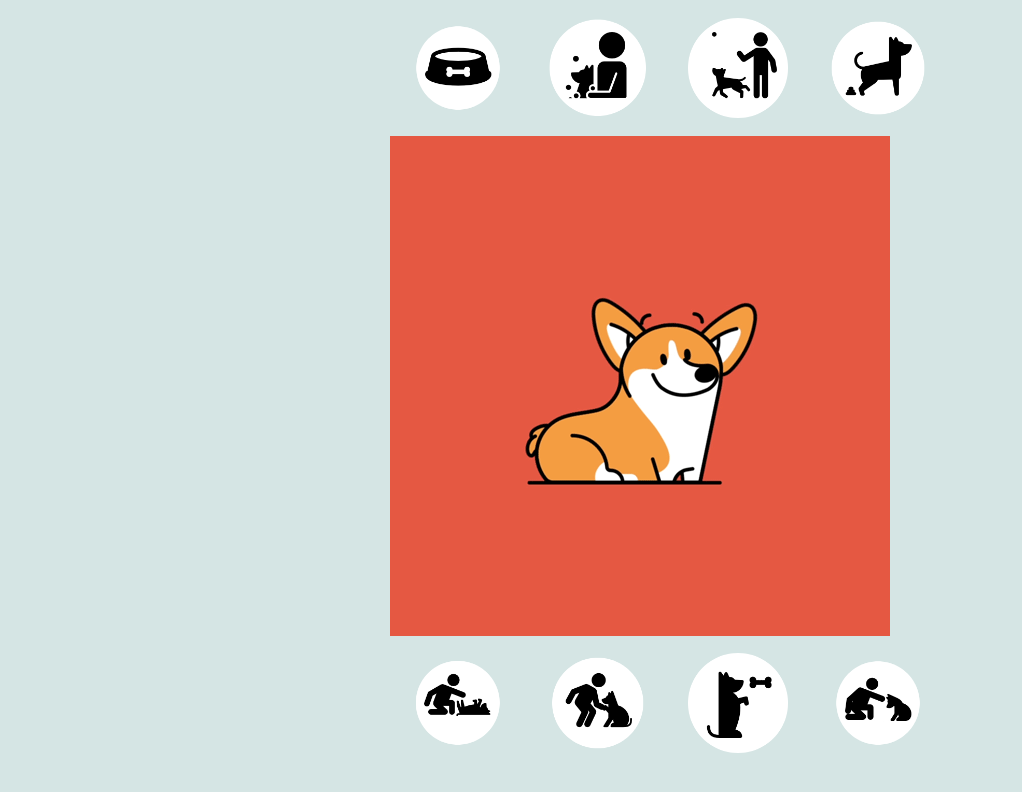
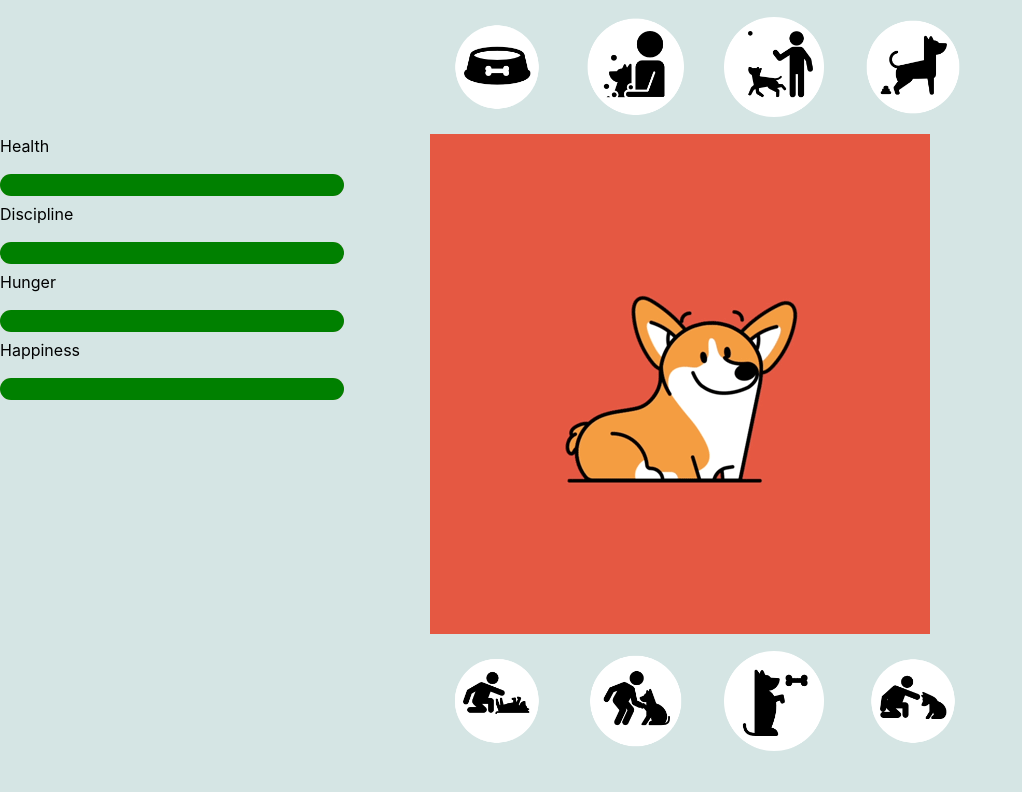
Before and after one commit to linbaker/giga-pet, a website built with webpack: page src/index.html in a window 1280 px wide. Shown: the whole page, without its empty margins (0-1022 px from the left). Built offline with nearby package versions, Linux system fonts and the light colour scheme; files whose address does not match are found by name.

Commit message:
Add progress bars

```diff
--- a/src/functions.js
+++ b/src/functions.js
@@ -36,6 +36,20 @@ class Dog{
     }
     let that = this;
     deadCheck = setInterval(() => {
+      //health bar
+      let health = document.getElementById("health")
+      health.value = this.health;
+      //discipline bar
+      let discipline = document.getElementById("discipline")
+      discipline.value = this.discipline;
+      //hunger bar
+      let hunger = document.getElementById("hunger")
+      hunger.value = this.hunger;
+      //happiness bar
+      let happiness = document.getElementById("happiness")
+      happiness.value = this.happiness;
+
+
       let attributes = [this.happiness, this.hunger, this.discipline, this.health];
       attributes.forEach(function(attribute){
         if(attribute <= 0) {
@@ -153,12 +167,12 @@ class Dog{
   }
 
   plays() {
-    if (this.hunger < 50) {
-      this.happiness += 10;
-      this.hunger -= 2;
-    }
+    if (this.hunger > 50) {
+      this.happiness += 5;
+      this.hunger -= 10;
       this.hideAll();
       $("#played").show();
+    }
   }
 
   bathe(){
--- a/src/index.html
+++ b/src/index.html
@@ -25,9 +25,20 @@
       <img class="dog" id="tricked" />
       <img class="dog" id="not_trick" />
       <img class="dog" id="happy" />
+    </div>
+
+    <div class="health-bars">
+      <p>Health</p>
+      <progress class="bars" id="health" value="100" max="100"></progress>
+      <p>Discipline</p>
+      <progress class="bars"  id="discipline" value="100" max="100"></progress>
+      <p>Hunger</p>
+      <progress class="bars"  id="hunger" value="100" max="100"></progress>
+      <p>Happiness</p>
+      <progress class="bars"  id="happiness" value="100" max="100"></progress>
+    </div>
 
 
-    </div>
     <div class="icons-bottom">
       <img class="icon" id="i_pet"/>
       <img class="icon" id="i_trick" />
--- a/src/styles.css
+++ b/src/styles.css
@@ -1,3 +1,21 @@
+progress {
+  border-radius: 2px;
+  width: 80%;
+  height: 22px;
+  border-radius: 20px;
+  color: pink;
+}
+progress::-webkit-progress-bar {
+ background-color: pink;
+  border-radius: 20px;
+}
+progress::-webkit-progress-value {
+   border-radius: 2px;
+     border-radius: 20px;
+}
+progress::-moz-progress-bar {
+  /* style rules */
+}
 .kaya {
   background-color: #d5e5e4;
   color: black;
@@ -32,6 +50,11 @@
   margin: 2%;
 }
 
+.health-bars {
+  grid-column: 1/2;
+  grid-row: 2/3;
+}
+
 .dog {
   display: none;
 }
```
Lines whose indentation alone changed are shown as unchanged.
